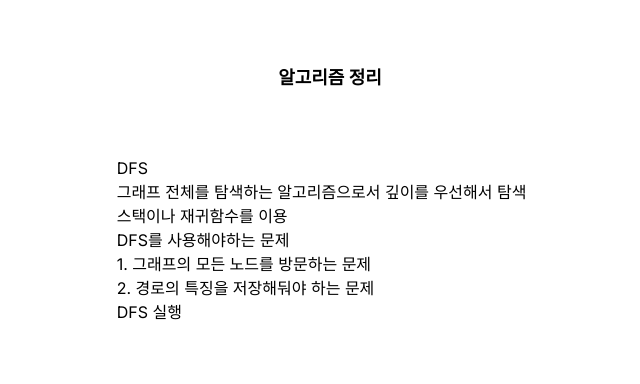
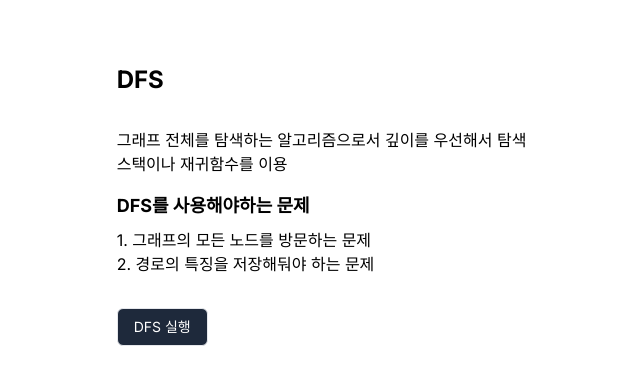
Before and after one commit to choikiyeop/algorithm, a Next.js app: page /algorithm/dfs in a window 1280 px wide. Shown: the top 384 px of the page, without its empty margins (310-950 px from the left). Built offline with nearby package versions, Linux system fonts and the light colour scheme.

Commit message:
design: 디자인 수정

```diff
--- a/app/algorithm/bfs/page.tsx
+++ b/app/algorithm/bfs/page.tsx
@@ -1,4 +1,6 @@
 "use client";
+
+import { Button } from "@/components/button";
 
 export default function BfsPage() {
   const execute = () => {
@@ -8,17 +10,17 @@ export default function BfsPage() {
   };
 
   return (
-    <main>
-      <h2>BFS</h2>
-      <p>BFS를 사용해야하는 문제</p>
-      <div>
-        <div>1. 그래프의 모든 노드를 방문하는 문제 </div>
-        <p></p>
-      </div>
-      <div>
-        <div>2. 최단거리를 구해야하는 문제</div>
-      </div>
-      <button onClick={execute}>BFS 실행</button>
+    <main className="space-y-8">
+      <h1 className="text-2xl font-bold">BFS</h1>
+      <section className="space-y-4">
+        <div>
+          <h2 className="text-lg font-bold mb-4">BFS를 사용해야하는 문제</h2>
+          <div>1. 그래프의 모든 노드를 방문하는 문제 </div>
+          <p></p>
+          <div>2. 최단거리를 구해야하는 문제</div>
+        </div>
+      </section>
+      <Button onClick={execute}>BFS 실행</Button>
     </main>
   );
 }
--- a/app/algorithm/dfs/page.tsx
+++ b/app/algorithm/dfs/page.tsx
@@ -1,4 +1,7 @@
 "use client";
+
+import { Button } from "@/components/button";
+
 export default function DfsPage() {
   const execute = () => {
     const graph = [[1, 2, 4], [0, 5], [0, 5], [4], [0, 3], [1, 2]];
@@ -7,12 +10,16 @@ export default function DfsPage() {
   };
 
   return (
-    <main>
-      <h2>DFS</h2>
-      <div>그래프 전체를 탐색하는 알고리즘으로서 깊이를 우선해서 탐색</div>
-      <div>스택이나 재귀함수를 이용</div>
+    <main className="space-y-8">
+      <h1 className="text-2xl font-bold">DFS</h1>
+      <section className="space-y-4">
+        <div>
+          <p>그래프 전체를 탐색하는 알고리즘으로서 깊이를 우선해서 탐색</p>
+          <p>스택이나 재귀함수를 이용</p>
+        </div>
 
-      <div>DFS를 사용해야하는 문제</div>
+        <div>
+          <h2 className="text-lg font-bold mb-2">DFS를 사용해야하는 문제</h2>
           <div>
             <div>1. 그래프의 모든 노드를 방문하는 문제 </div>
             <p></p>
@@ -21,7 +28,9 @@ export default function DfsPage() {
             <div>2. 경로의 특징을 저장해둬야 하는 문제</div>
             <p></p>
           </div>
-      <button onClick={execute}>DFS 실행</button>
+        </div>
+      </section>
+      <Button onClick={execute}>DFS 실행</Button>
     </main>
   );
 }
--- a/app/algorithm/dijkstra/page.tsx
+++ b/app/algorithm/dijkstra/page.tsx
@@ -34,14 +34,14 @@ export default function DijkstraPage() {
   };
 
   return (
-    <div>
-      <h1>다익스트라 알고리즘</h1>
+    <main>
+      <h1 className="text-2xl font-bold my-8">다익스트라 알고리즘</h1>
       <div>그래프에서 두 노드 사이의 최단거리를 구하는 알고리즘이다.</div>
       <div>DP + BFS를 사용한다.</div>
       <div>※음수 간선이 존재하면 벨만-포드 알고리즘 사용해야 한다.</div>
       <div>플로이드-워셜도 참고</div>
       <button onClick={execute}>실행</button>
-    </div>
+    </main>
   );
 }
 
--- a/app/algorithm/dp/page.tsx
+++ b/app/algorithm/dp/page.tsx
@@ -8,10 +8,10 @@ export default function DpPage() {
   };
 
   return (
-    <div>
-      <h1>DP</h1>
+    <main>
+      <h1 className="text-2xl font-bold my-8">DP</h1>
       <button onClick={execute}>DP 실행</button>
-    </div>
+    </main>
   );
 }
 
--- a/app/algorithm/floyd-warshall/page.tsx
+++ b/app/algorithm/floyd-warshall/page.tsx
@@ -34,12 +34,12 @@ export default function FloydWarshallPage() {
   };
 
   return (
-    <div>
-      <h1>플로이드-워셜 알고리즘</h1>
+    <main>
+      <h1 className="text-2xl font-bold my-8">플로이드-워셜 알고리즘</h1>
       <div>그래프에서 가능한 모든 노드 쌍의 최단거리를 구함</div>
       <div>가중치가 음수일때 사용</div>
       <button onClick={execute}>확인</button>
-    </div>
+    </main>
   );
 }
 
--- a/app/algorithm/layout.tsx
+++ b/app/algorithm/layout.tsx
@@ -2,9 +2,8 @@ import { ReactNode } from "react";
 
 export default function AlgorithmLayout({ children }: { children: ReactNode }) {
   return (
-    <div className="my-16">
-      <h1 className="flex justify-center text-lg font-bold">알고리즘 정리</h1>
-      <div className="mx-auto w-1/3 mt-16">{children}</div>
+    <div>
+      <div className="mx-auto w-1/3 my-16">{children}</div>
     </div>
   );
 }
--- a/app/algorithm/page.tsx
+++ b/app/algorithm/page.tsx
@@ -3,6 +3,9 @@ import Link from "next/link";
 export default function AlgorithmPage() {
   return (
     <main className="container mx-auto font-sans">
+      <h1 className="flex justify-center text-2xl font-bold my-16">
+        알고리즘 정리
+      </h1>
       <ul className="space-y-3 list-decimal">
         <li>
           <Link
--- a/app/algorithm/prefix-sum/page.tsx
+++ b/app/algorithm/prefix-sum/page.tsx
@@ -8,7 +8,7 @@ export default function PrefixSumPage() {
 
   return (
     <main>
-      <h2>누적합</h2>
+      <h1 className="text-2xl font-bold my-8">누적합</h1>
       <div>이전까지 더한 값을 배열에 저장</div>
 
       <div></div>
--- /dev/null
+++ b/components/button.tsx
@@ -0,0 +1,12 @@
+import { HTMLAttributes } from "react";
+
+interface ButtonProps extends HTMLAttributes<HTMLButtonElement> {}
+
+export const Button = ({ ...props }: ButtonProps) => {
+  return (
+    <button
+      className="border text-sm px-4 py-2 rounded-md hover:bg-opacity-90 bg-slate-800 text-white"
+      {...props}
+    />
+  );
+};
```
Lines whose indentation alone changed are shown as unchanged.
